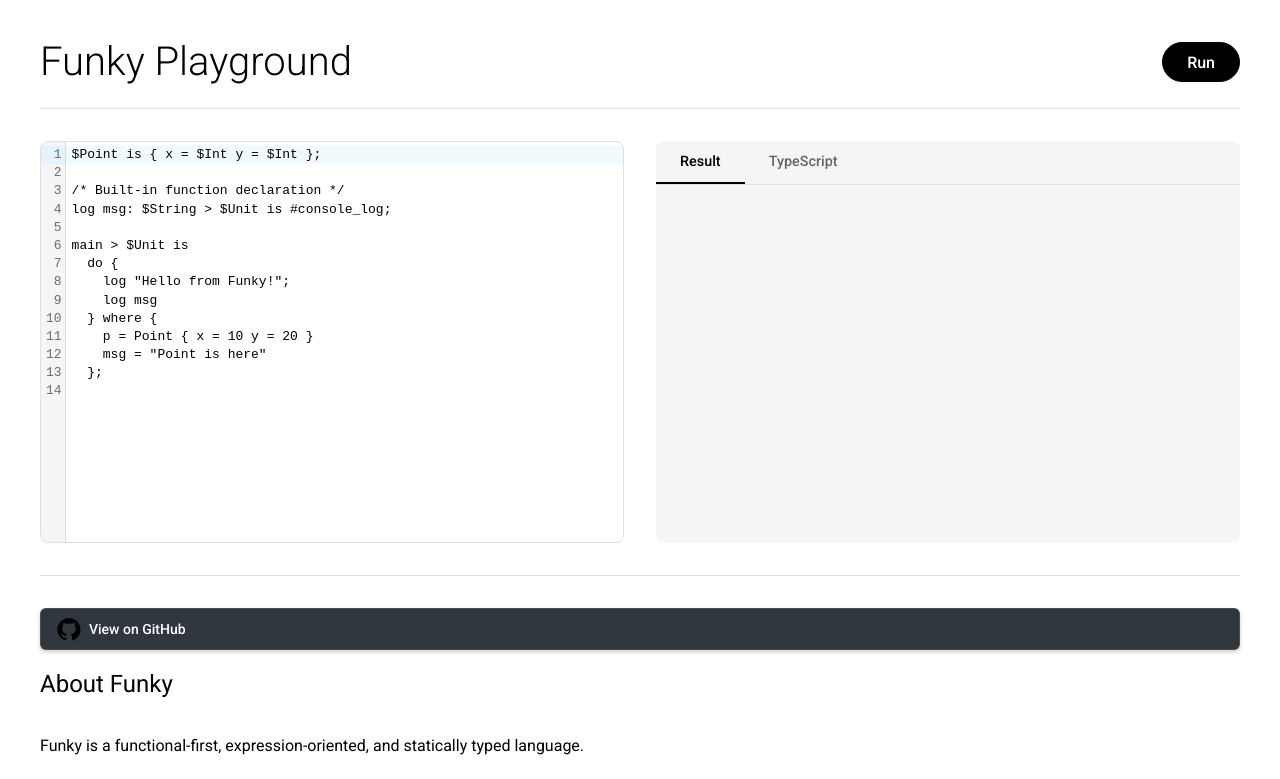
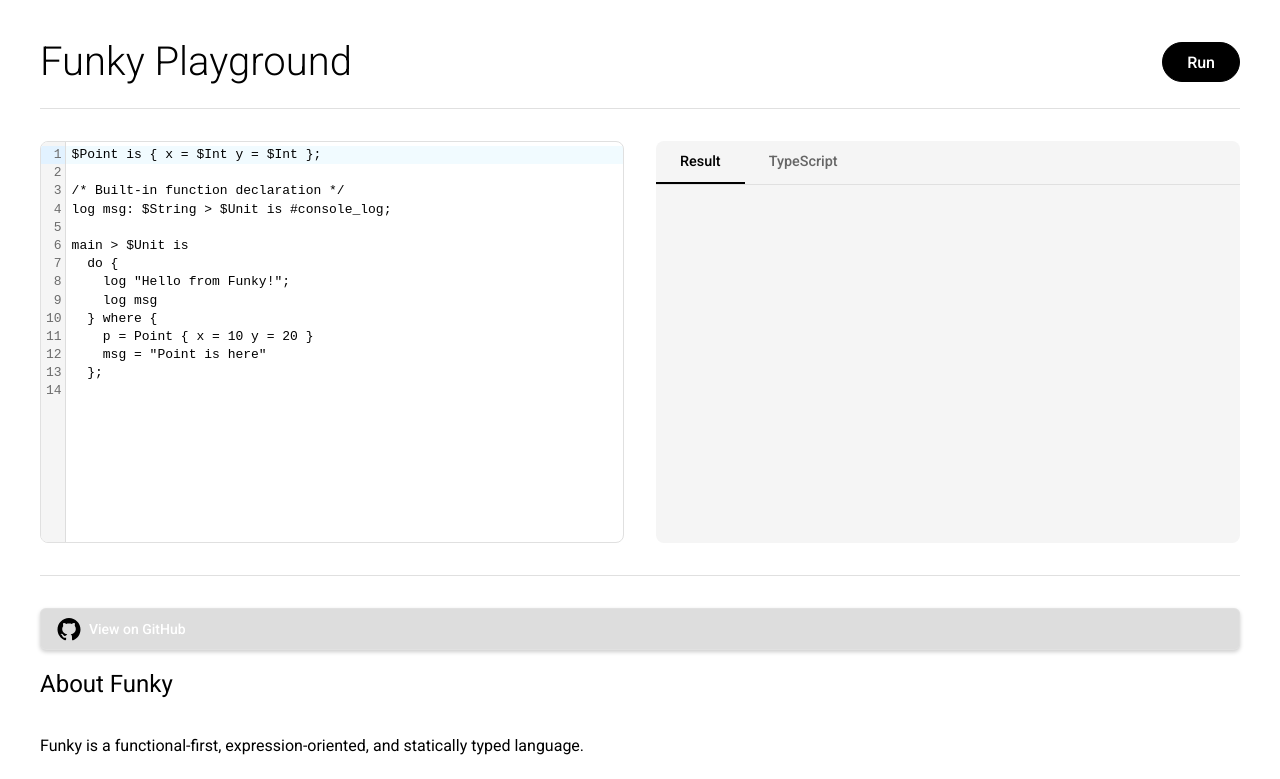
Before and after one commit to sonneko/funky-lang, a website built with Vite: page website/index.html in a window 1280 px wide. In both pictures the pointer is over the link "View on GitHub". Shown: the top 779 px of the page. Built offline with nearby package versions, Linux system fonts and the light colour scheme.

Commit message:
Change GitHub button hover background color

```diff
--- a/website/src/style.css
+++ b/website/src/style.css
@@ -221,7 +221,7 @@ code {
 }
 
 .github-btn:hover {
-  background-color: #2f363d;
+  background-color: #ddd;
   box-shadow: 0 2px 4px rgba(0, 0, 0, 0.2);
 }
 
```
